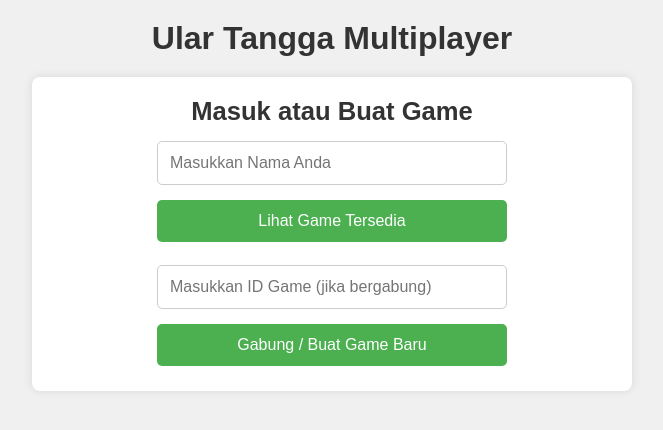
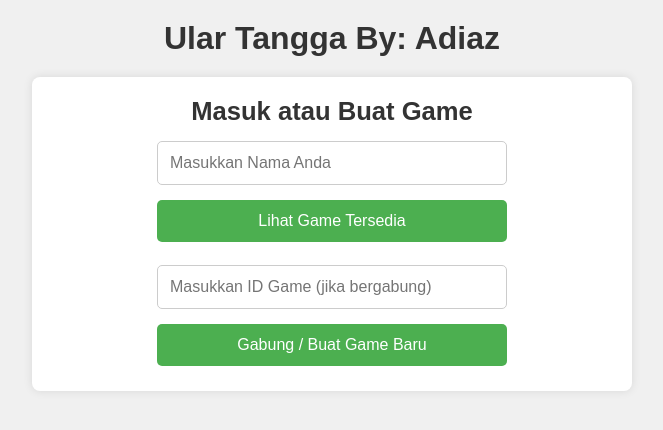
Before and after one commit to adiazrestu/adiazrestu.github.io-ulartangga, a plain HTML site: page index.html in a window 1280 px wide. Shown: the whole page, without its empty margins (308-971 px from the left). Drawn offline with Linux system fonts and the light colour scheme.

Commit message:
Update index.html

```diff
--- a/index.html
+++ b/index.html
@@ -161,7 +161,7 @@
 </head>
 <body>
 
-    <h1>Ular Tangga Multiplayer</h1>
+    <h1>Ular Tangga By: Adiaz</h1>
 
     <audio id="soundMove" src="move-sound.mp3" preload="auto"></audio>
     <audio id="soundLadder" src="ladder-sound.mp3" preload="auto"></audio>
```
